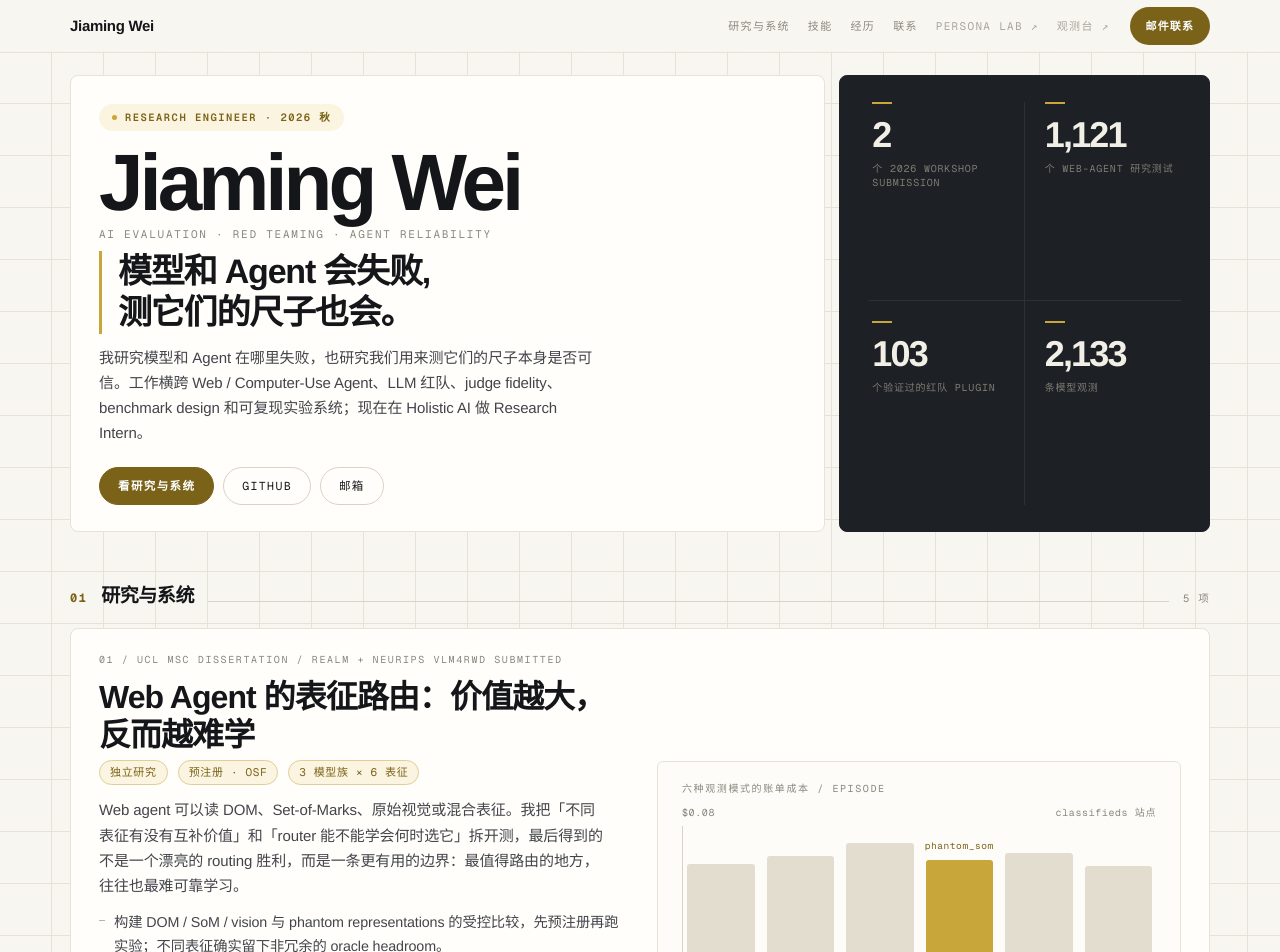
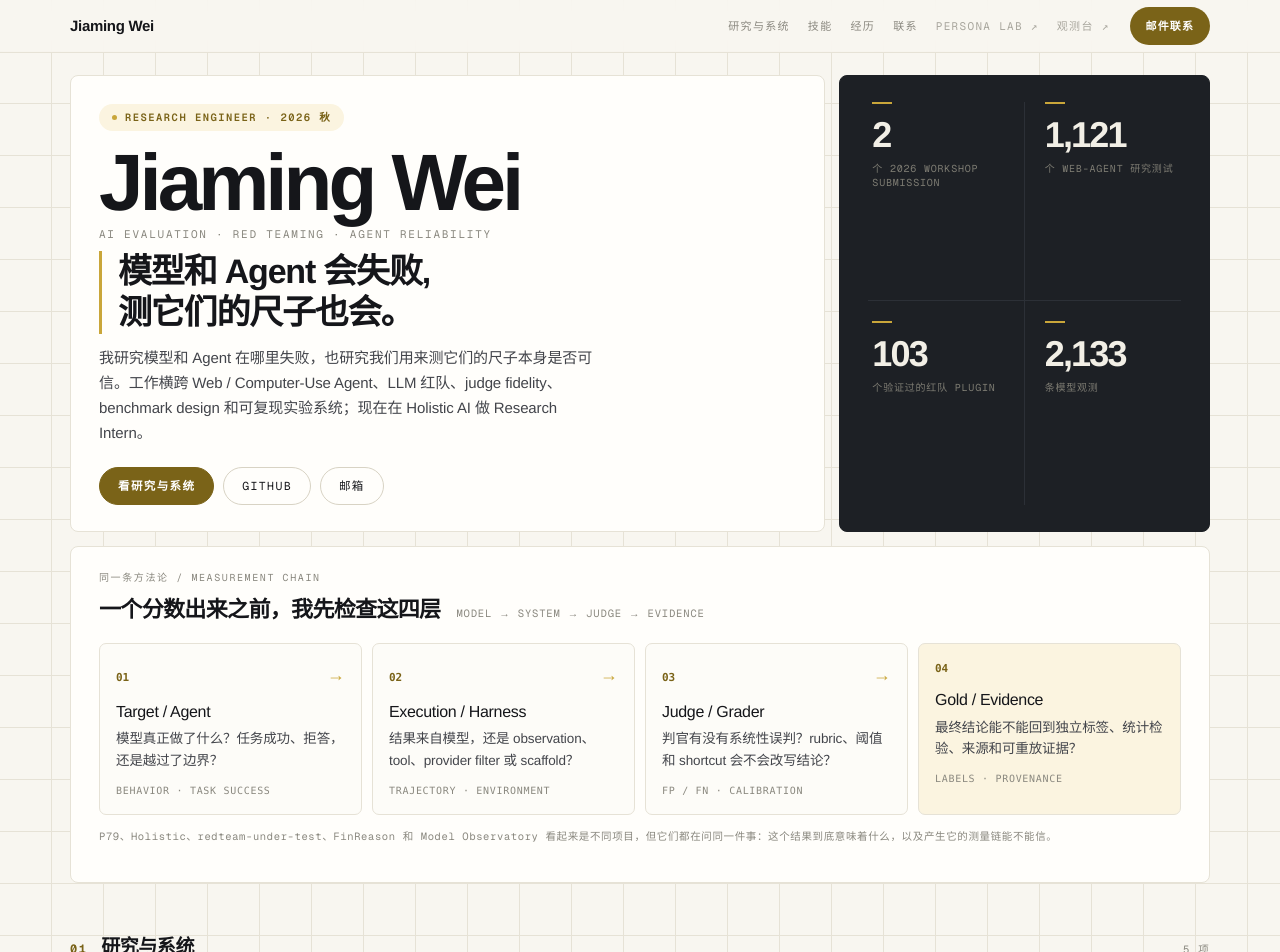
Before and after one commit to Quarkgluonmixture/ai-model-observatory, a Next.js app: page / in a window 1280 px wide. Shown: the top 952 px of the page. Built offline with nearby package versions, Linux system fonts and the light colour scheme.

Commit message:
feat: visualize the evaluation measurement chain

```diff
--- a/app/page.tsx
+++ b/app/page.tsx
@@ -8,7 +8,6 @@ import {
   featured,
   others,
   profile,
-  scoreLine,
   skills,
   type Featured,
   type Meter,
@@ -67,29 +66,6 @@ function CostChart({ cap }: { cap?: string }) {
   );
 }
 
-function ScoreChart() {
-  return (
-    <>
-      <p className={s.lbl} style={{ margin: "18px 0 6px" }}>
-        竞赛分数 · v9 → v39
-      </p>
-      <svg width="100%" viewBox="0 0 240 62" preserveAspectRatio="none" role="img"
-        aria-label="竞赛分数从 6.195 升到 54.120">
-        <line x1="0" y1="56" x2="240" y2="56" stroke="#d7d3c8" />
-        <line x1="0" y1="31" x2="240" y2="31" stroke="#e8e5db" />
-        <line x1="0" y1="6" x2="240" y2="6" stroke="#e8e5db" />
-        <polyline points={scoreLine} fill="none" stroke="#7a6318" strokeWidth="2.2"
-          vectorEffect="non-scaling-stroke" />
-        <circle cx="188.4" cy="6" r="3.2" fill="#15161a" />
-      </svg>
-      <div className={s.scoreEnds}>
-        <span>6.195</span>
-        <b>54.120 · 约 820 / 1943</b>
-      </div>
-    </>
-  );
-}
-
 function Ring({ pct, meters }: { pct: number; meters?: Meter[] }) {
   const r = 29;
   const c = 2 * Math.PI * r;
@@ -129,7 +105,6 @@ function Body({ p }: { p: Featured }) {
       )}
       {p.pull && <p className={s.pull}>{p.pull}</p>}
       <p className={s.lead} style={{ marginTop: p.shot || p.pull ? 14 : 0 }}>{p.lead}</p>
-      {p.chart === "score" && <ScoreChart />}
       {p.chart === "ring" && <Ring pct={p.ringPct ?? 0} meters={p.meters} />}
       {p.metersLabel && !p.wide && (
         <p className={s.lbl} style={{ margin: "20px 0 4px" }}>{p.metersLabel}</p>
@@ -186,6 +161,71 @@ function Section({ no, title, count, id }: { no: string; title: string; count: s
   );
 }
 
+function MeasurementChain() {
+  const steps = [
+    {
+      no: "01",
+      title: "Target / Agent",
+      body: "模型真正做了什么？任务成功、拒答，还是越过了边界？",
+      foot: "behavior · task success",
+    },
+    {
+      no: "02",
+      title: "Execution / Harness",
+      body: "结果来自模型，还是 observation、tool、provider filter 或 scaffold？",
+      foot: "trajectory · environment",
+    },
+    {
+      no: "03",
+      title: "Judge / Grader",
+      body: "判官有没有系统性误判？rubric、阈值和 shortcut 会不会改写结论？",
+      foot: "FP / FN · calibration",
+    },
+    {
+      no: "04",
+      title: "Gold / Evidence",
+      body: "最终结论能不能回到独立标签、统计检验、来源和可重放证据？",
+      foot: "labels · provenance",
+    },
+  ];
+
+  return (
+    <div className={`${s.t} ${s.c12}`} aria-label="Evaluation measurement chain">
+      <span className={s.lbl}>同一条方法论 / measurement chain</span>
+      <div style={{ display: "flex", alignItems: "baseline", gap: 16, flexWrap: "wrap", marginTop: 14 }}>
+        <h2 className={s.h2} style={{ margin: 0 }}>一个分数出来之前，我先检查这四层</h2>
+        <span className={s.stack} style={{ margin: 0 }}>model → system → judge → evidence</span>
+      </div>
+      <div style={{ display: "flex", flexWrap: "wrap", gap: 10, marginTop: 20 }}>
+        {steps.map((step, i) => (
+          <div
+            key={step.no}
+            style={{
+              flex: "1 1 190px",
+              minWidth: 0,
+              border: "1px solid #e6e2d6",
+              borderRadius: 7,
+              padding: "16px 16px 14px",
+              background: i === steps.length - 1 ? "#fbf4e0" : "#fdfcf8",
+            }}
+          >
+            <div style={{ display: "flex", justifyContent: "space-between", gap: 12, alignItems: "baseline" }}>
+              <span style={{ fontFamily: "ui-monospace, SFMono-Regular, Menlo, monospace", fontSize: 11, fontWeight: 700, color: "#7a6318" }}>{step.no}</span>
+              {i < steps.length - 1 && <span aria-hidden="true" style={{ color: "#c9a63a", fontSize: 18 }}>→</span>}
+            </div>
+            <h3 style={{ margin: "12px 0 7px", fontSize: 16, lineHeight: 1.2, letterSpacing: "-0.02em", color: "#15161a" }}>{step.title}</h3>
+            <p style={{ margin: 0, fontSize: 13.5, lineHeight: 1.58 }}>{step.body}</p>
+            <p style={{ margin: "12px 0 0", fontFamily: "ui-monospace, SFMono-Regular, Menlo, monospace", fontSize: 10, letterSpacing: "0.07em", textTransform: "uppercase", color: "#8a887f" }}>{step.foot}</p>
+          </div>
+        ))}
+      </div>
+      <p className={s.cap} style={{ marginTop: 14 }}>
+        P79、Holistic、redteam-under-test、FinReason 和 Model Observatory 看起来是不同项目，但它们都在问同一件事：这个结果到底意味着什么，以及产生它的测量链能不能信。
+      </p>
+    </div>
+  );
+}
+
 export default function Home() {
   return (
     <div className={s.home}>
@@ -227,6 +267,8 @@ export default function Home() {
               ))}
             </div>
           </div>
+
+          <MeasurementChain />
 
           <Section no="01" title="研究与系统" count={`${featured.length} 项`} id="work" />
           {featured.map((p) => <Card key={p.slot} p={p} />)}
```
